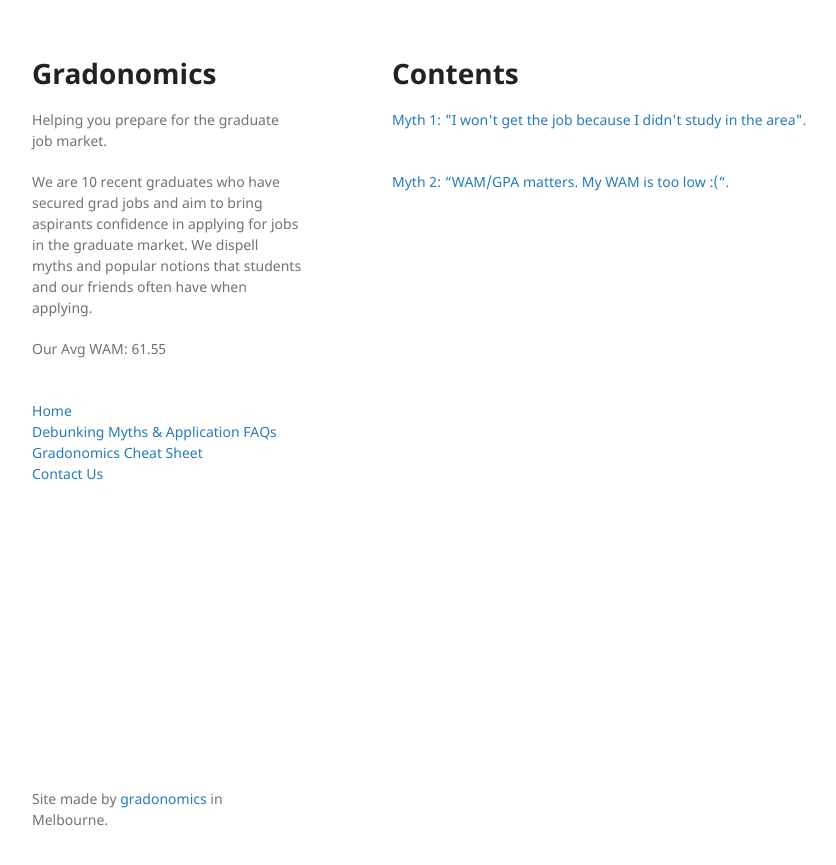
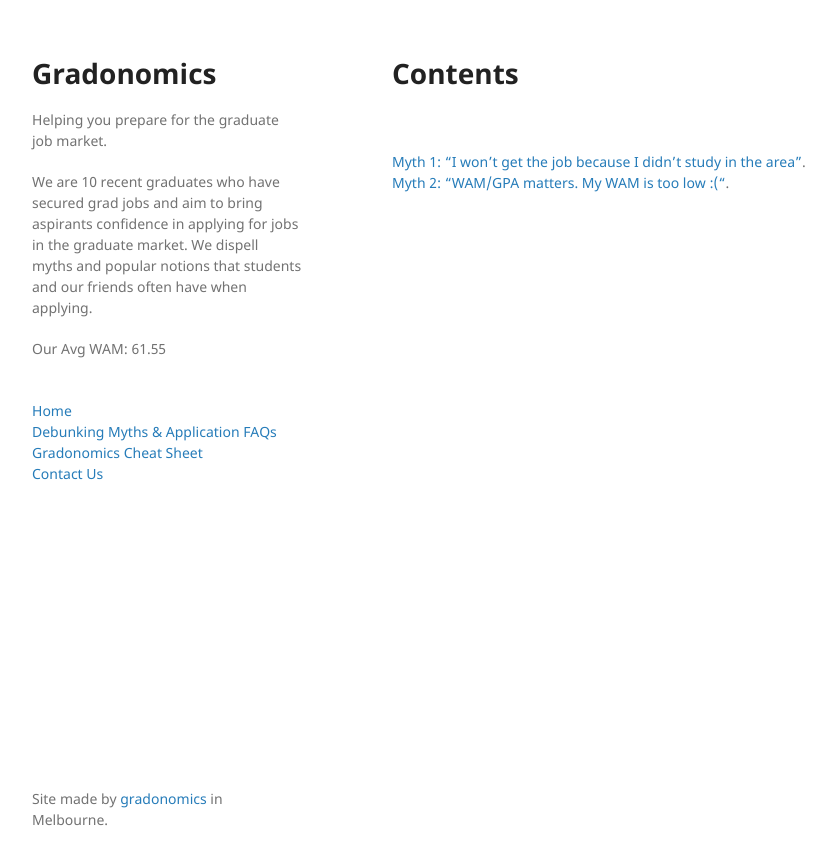
Before and after one commit to gradonomics/gradonomics-grad-help, a Jekyll site: the page built from index.md, in a window 1280 px wide. Shown: the top 865 px of the page, without its empty margins (178-1014 px from the left). Built offline with Jekyll 4.4.1, drawn with Linux system fonts in a browser that asks for light colours; our own code applies the rules of GitHub Pages for plain Markdown files.

Commit message:
brinsteadofp

```diff
--- a/index.md
+++ b/index.md
@@ -2,6 +2,6 @@
 layout: default
 ---
 # [](#header-1)Contents
-
-<p><a href="myth-one">Myth 1: "I won't get the job because I didn't study in the area"</a>.</p>
+<br>
+<br><a href="myth-one">Myth 1: "I won't get the job because I didn't study in the area"</a>.
 <br><a href="myth-two">Myth 2: "WAM/GPA matters. My WAM is too low :("</a>.
```
